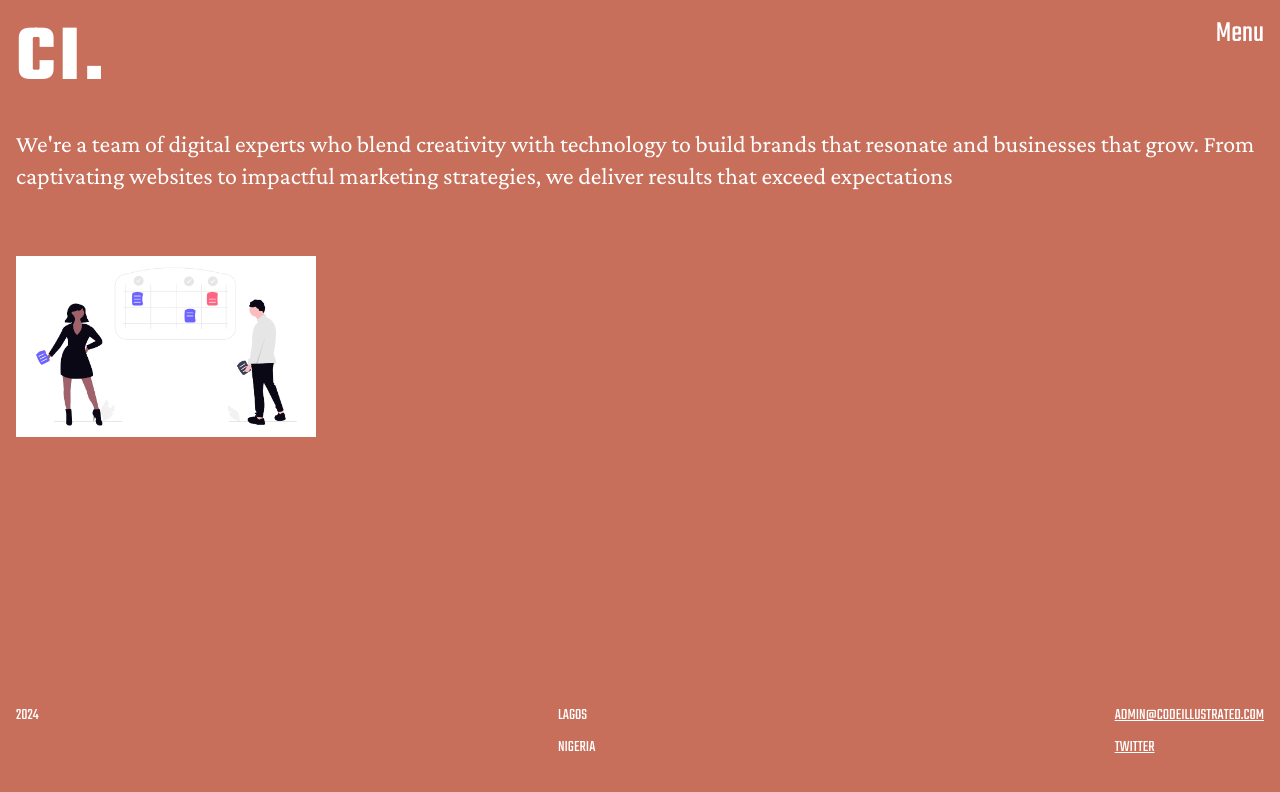
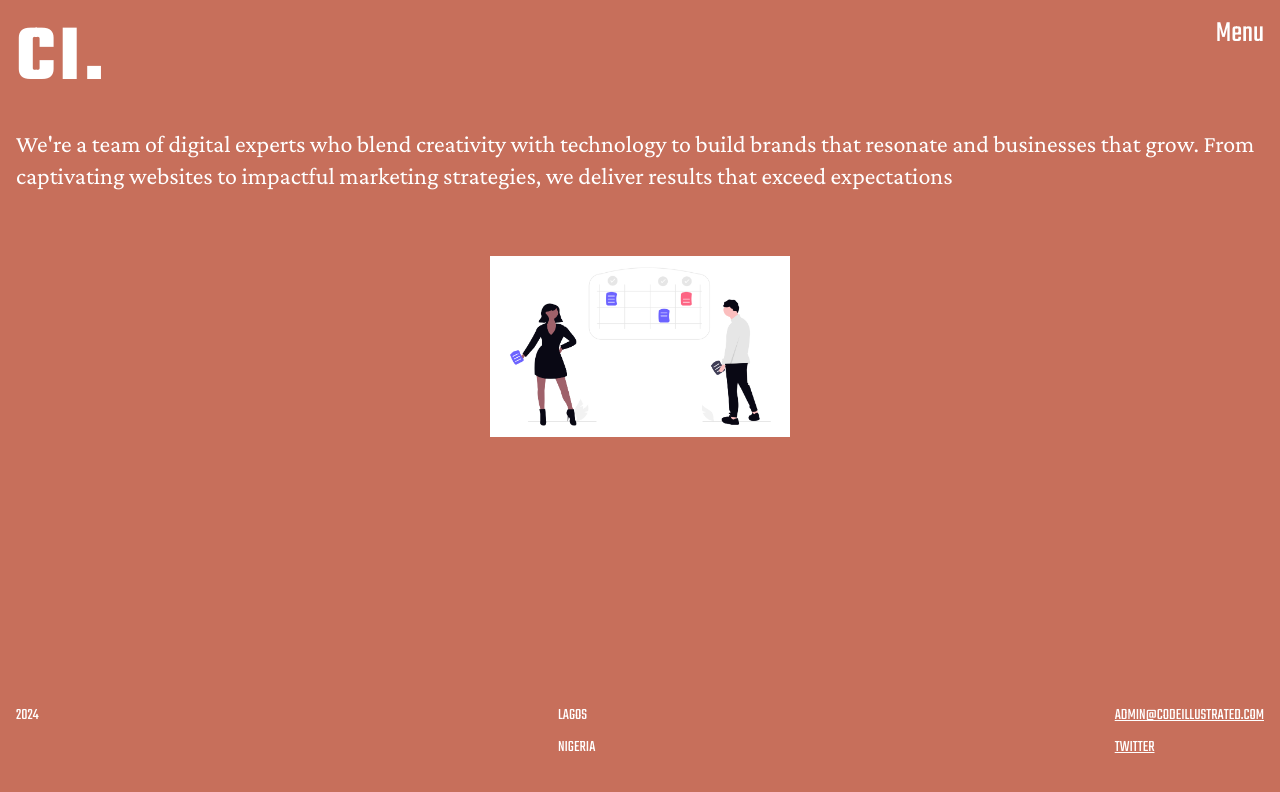
Before and after one commit to osaroDEV/codeillustrated, a Next.js app: page / in a window 1280 px wide. Shown: the top 792 px of the page. Built offline with nearby package versions, Linux system fonts and the light colour scheme.

Commit message:
center home image

```diff
--- a/app/ui/components/Bio.tsx
+++ b/app/ui/components/Bio.tsx
@@ -4,7 +4,7 @@
 
 const Bio: FC = () => {
   return (
-    <div className='mt-28 p-4'>
+    <div className='mt-28 p-4 flex flex-col items-center justify-center'>
       <p className={`${crimson.className} text-2xl text-white`}>
         We&apos;re a
         team of digital experts who blend creativity with technology to build
@@ -12,7 +12,7 @@
         to impactful marketing strategies, we deliver results that exceed
         expectations
       </p>
-      <Image className='mt-16' src='/team.png' alt='hero' width={300} height={300} />
+      <Image className='mt-16' src='/team.png' alt='hero' width={300} height={300}  />
     </div>
   );
 };
```
